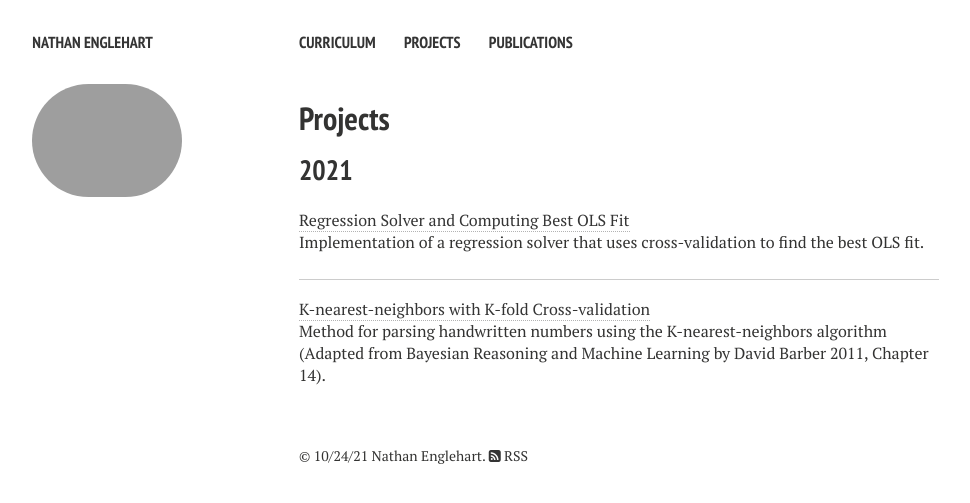
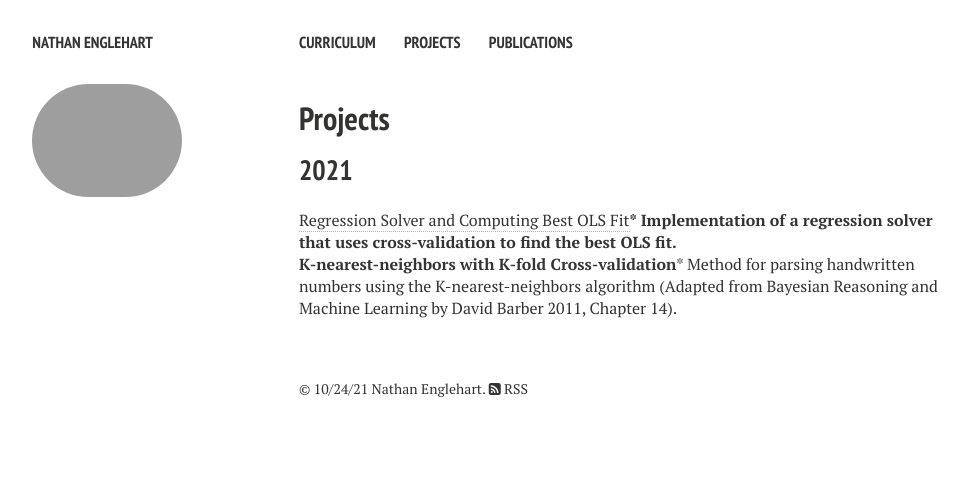
Before and after one commit to nathanenglehart/nathanenglehart.github.io, a Jekyll site: the page built from projects.md, in a window 1280 px wide. Shown: the top 503 px of the page, without its empty margins (21-991 px from the left). Built offline with Jekyll 4.4.1, drawn with Linux system fonts in a browser that asks for light colours; nearby versions of some CDN libraries.

Commit message:
Update projects.md

```diff
--- a/projects.md
+++ b/projects.md
@@ -9,8 +9,8 @@ comments: false
 
 ## 2021
 
-[Regression Solver and Computing Best OLS Fit](https://nathanenglehart.github.io/projects/regression)<br>
-<p class="paragraph">Implementation of a regression solver that uses cross-validation to find the best OLS fit.</p>
----
-[K-nearest-neighbors with K-fold Cross-validation](https://nathanenglehart.github.io/projects/knn)<br>
-<p class="paragraph">Method for parsing handwritten numbers using the K-nearest-neighbors algorithm (Adapted from Bayesian Reasoning and Machine Learning by David Barber 2011, Chapter 14).</p>
+[Regression Solver and Computing Best OLS Fit](https://nathanenglehart.github.io/projects/regression)***
+Implementation of a regression solver that uses cross-validation to find the best OLS fit.
+<br />
+[K-nearest-neighbors with K-fold Cross-validation](https://nathanenglehart.github.io/projects/knn)***
+Method for parsing handwritten numbers using the K-nearest-neighbors algorithm (Adapted from Bayesian Reasoning and Machine Learning by David Barber 2011, Chapter 14).
```
